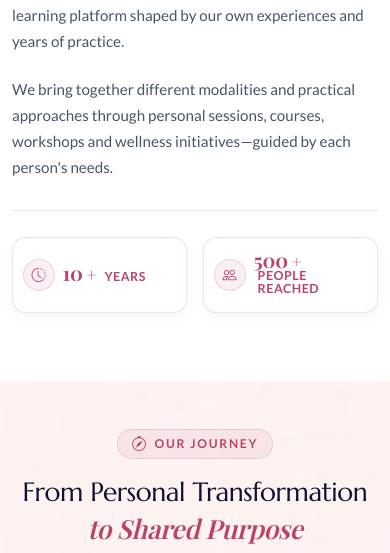
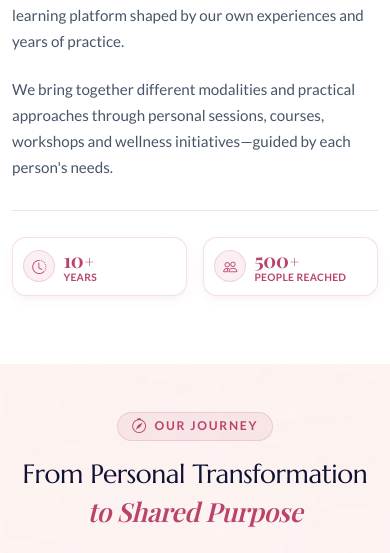
Before and after one commit to nikhilkumar202002/SS-Healing-Rays, a PHP site: page /aboutus in a window 390 px wide. Shown: the part 1260-1813 px from the top of the page. Run offline with PHP 8.4, Linux system fonts and the light colour scheme; some web fonts are replaced.

Commit message:
fix(about): correct stat card spacing, remove number-suffix gap and balance layout

```diff
--- a/about-us/aboutthehealing.php
+++ b/about-us/aboutthehealing.php
@@ -87,11 +87,10 @@ $about_healing_stats = $about_healing_stats ?? [
                                         <div class="stat-info">
                                             <div class="stat-number-wrap">
                                                 <span class="stat-number counter-count" data-target="<?= htmlspecialchars($stat['number']) ?>"><?= htmlspecialchars($stat['number']) ?></span><span class="stat-suffix"><?= htmlspecialchars($stat['suffix']) ?></span>
-                                                <?php if (!empty($stat['unit'])): ?>
-                                                    <span class="stat-unit ms-1"><?= htmlspecialchars($stat['unit']) ?></span>
-                                                <?php endif; ?>
                                             </div>
-
+                                            <?php if (!empty($stat['unit'])): ?>
+                                                <span class="stat-unit"><?= htmlspecialchars($stat['unit']) ?></span>
+                                            <?php endif; ?>
                                         </div>
                                     </div>
                                 </div>
--- a/assets/css/aboutthehealing.css
+++ b/assets/css/aboutthehealing.css
@@ -277,11 +277,11 @@
     height: 100%;
     display: flex;
     align-items: center;
-    gap: clamp(0.65rem, 1.1vw, 1.1rem);
-    padding: clamp(0.85rem, 1.25vw, 1.25rem) clamp(0.95rem, 1.4vw, 1.35rem);
+    gap: 0.75rem;
+    padding: 0.85rem 1.15rem;
     background: #ffffff;
     border: 1.5px solid rgba(186, 67, 108, 0.16);
-    border-radius: 18px;
+    border-radius: 16px;
     box-shadow: 0 4px 16px -4px rgba(186, 67, 108, 0.08), 0 2px 6px rgba(17, 17, 51, 0.02);
     transition: transform 0.35s cubic-bezier(0.16, 1, 0.3, 1),
                 box-shadow 0.35s ease,
@@ -298,8 +298,8 @@
 }
 
 .healing-stat-card .stat-icon-wrap {
-    width: clamp(38px, 3.4vw, 44px);
-    height: clamp(38px, 3.4vw, 44px);
+    width: clamp(34px, 2.8vw, 40px);
+    height: clamp(34px, 2.8vw, 40px);
     border-radius: 50%;
     background: rgba(186, 67, 108, 0.08);
     border: 1px solid rgba(186, 67, 108, 0.18);
@@ -307,7 +307,7 @@
     display: inline-flex;
     align-items: center;
     justify-content: center;
-    font-size: clamp(1rem, 1.25vw, 1.2rem);
+    font-size: clamp(0.95rem, 1.15vw, 1.15rem);
     flex-shrink: 0;
     transition: transform 0.35s ease, background 0.35s ease, color 0.35s ease, border-color 0.35s ease;
 }
@@ -321,23 +321,25 @@
 
 .healing-stat-card .stat-info {
     display: flex;
-    flex-direction: column;
-    justify-content: center;
+    align-items: baseline;
+    gap: 0.35rem;
     min-width: 0;
+    line-height: 1;
+    white-space: nowrap;
 }
 
 .healing-stat-card .stat-number-wrap {
     display: inline-flex;
     align-items: baseline;
     line-height: 1;
-    margin-bottom: 0.3rem;
-    flex-wrap: wrap;
-    column-gap: 4px;
+    margin-bottom: 0;
+    column-gap: 0;
+    flex-shrink: 0;
 }
 
 .healing-stat-card .stat-number {
     font-family: var(--brand-font-serif, 'Playfair Display', Georgia, serif);
-    font-size: clamp(1.4rem, 1.8vw, 1.9rem);
+    font-size: clamp(1.22rem, 1.45vw, 1.5rem);
     font-weight: 700;
     color: var(--secondary-color, #ba436c);
     line-height: 1;
@@ -346,20 +348,22 @@
 
 .healing-stat-card .stat-suffix {
     font-family: var(--brand-font-serif, 'Playfair Display', Georgia, serif);
-    font-size: clamp(1.2rem, 1.5vw, 1.45rem);
+    font-size: clamp(1.1rem, 1.3vw, 1.35rem);
     font-weight: 700;
     color: var(--secondary-color, #ba436c);
     line-height: 1;
+    margin-left: 1px;
 }
 
 .healing-stat-card .stat-unit {
     font-family: var(--brand-font-sans, 'Lato', system-ui, -apple-system, sans-serif);
-    font-size: clamp(0.78rem, 0.9vw, 0.88rem);
+    font-size: clamp(0.7rem, 0.78vw, 0.78rem);
     font-weight: 700;
     text-transform: uppercase;
-    letter-spacing: 0.04em;
+    letter-spacing: 0.03em;
     color: var(--secondary-color, #ba436c);
     line-height: 1;
+    white-space: nowrap;
 }
 
 .healing-stat-card .stat-label {
@@ -452,7 +456,7 @@
         letter-spacing: 0.05em;
     }
     .healing-stat-card {
-        padding: 0.75rem 0.6rem;
+        padding: 0.75rem 0.65rem;
         gap: 0.5rem;
         border-radius: 14px;
     }
@@ -461,12 +465,22 @@
         height: 32px;
         font-size: 0.88rem;
     }
+    .healing-stat-card .stat-info {
+        flex-direction: column;
+        align-items: flex-start;
+        justify-content: center;
+        gap: 2px;
+    }
     .healing-stat-card .stat-number {
         font-size: 1.25rem;
     }
     .healing-stat-card .stat-suffix {
         font-size: 1.05rem;
     }
+    .healing-stat-card .stat-unit {
+        font-size: 0.64rem;
+        letter-spacing: 0.03em;
+    }
     .healing-stat-card .stat-label {
         font-size: 0.64rem;
         letter-spacing: 0.04em;
```
